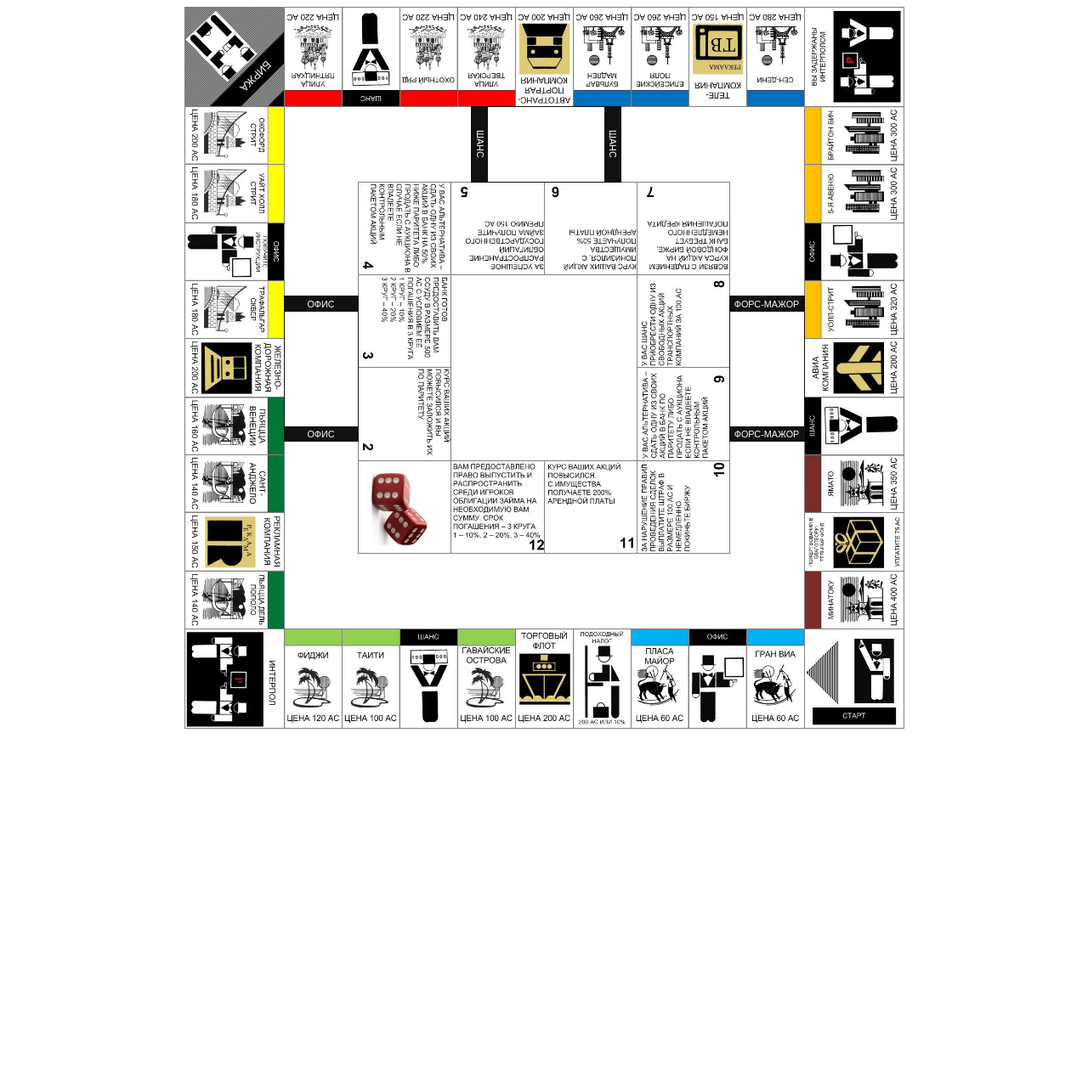
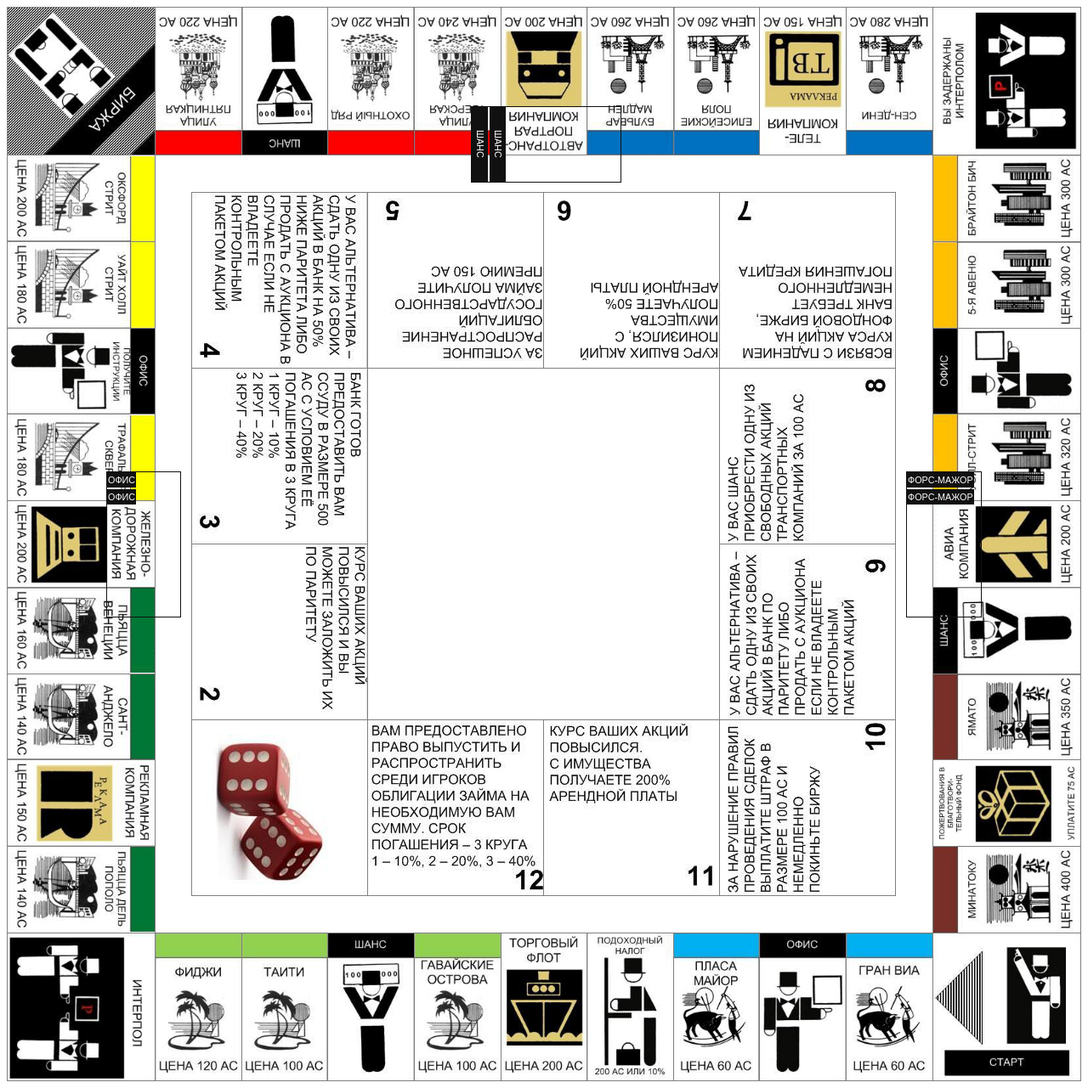
Before and after one commit to MelnikovSergey/Manager-s-Club, a PHP site: page / in a window 1280 px wide. Shown: the whole page at 85% size. Before the commit the page ends 858 px from the top, so only its background shows below. Run offline with PHP 8.4, Linux system fonts and the light colour scheme.

Commit message:
Update style.css

```diff
--- a/style.css
+++ b/style.css
@@ -13,33 +13,33 @@
 }
 
 .vertical {
-	width: 67px;
-	height: 116px;
+	width: 7,9289%;   /* 67px */
+	height: 13,6792%; /* 116px */
 }
 
 .horizontal {
-	width: 116px;
-	height: 67px;
+	width: 13,6792%;  /* 116px */
+	height: 7,9289%;  /* 67px */
 }
 
 .event {
-	width: 116px;
-	height: 116px;
+	width: 13,6792%;  /* 116px */
+	height: 13,6792%; /* 116px */
 }
 
 .exchange {
-	width: 108px;
-	height: 108px;
+	width: 12,7810%;  /* 108px */
+	height: 12,7810%; /* 108px ??? */
 }
 
 #center {
-	width: 218px;
-	height: 218px;
+	width: 25,7988%;   /* 218px */
+	height: 25,7988%;  /* 218px ??? */
 }
 
 #exchange {
-	width: 438px;
-	height: 438px;
+	width: 51,8343%;   /* 438px */
+	height: 51,8343%;  /* 438px ??? */
 	margin: 0 auto;
 }
 
@@ -95,16 +95,16 @@
 }
 
 #up, #down > td {
-	width: 86px;
+	width: 10,1775%;        /* 86px */
 }
 
 #center {
-	height: 135px;
+	height: 15,9763%;        /* 135px */
 	text-align: center;
 }
 
 #chance_center {
-	width: 135px;
+	width: 15,9763%;        /* 135px */
 	text-align: center;
 }
 
```
